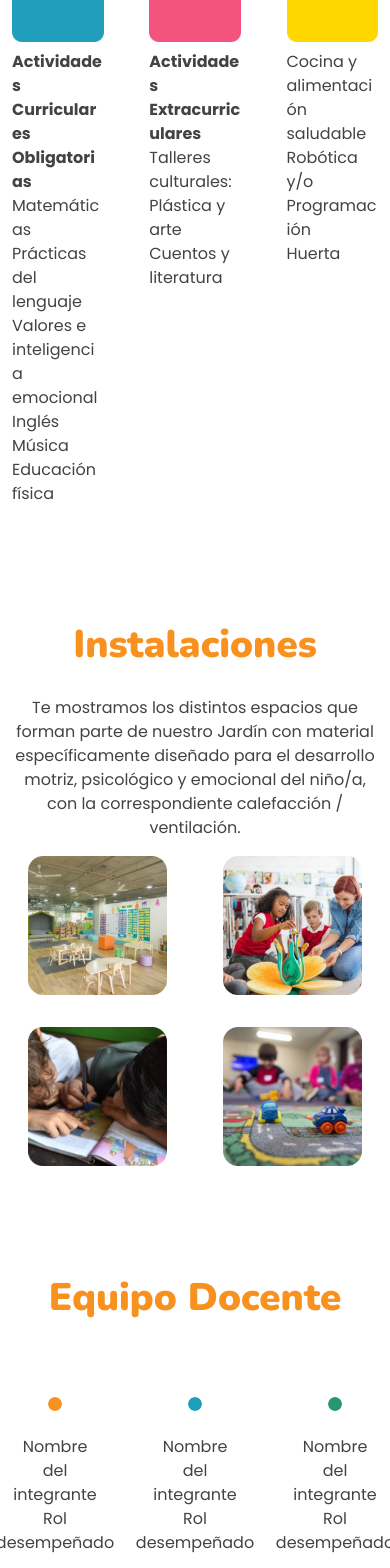
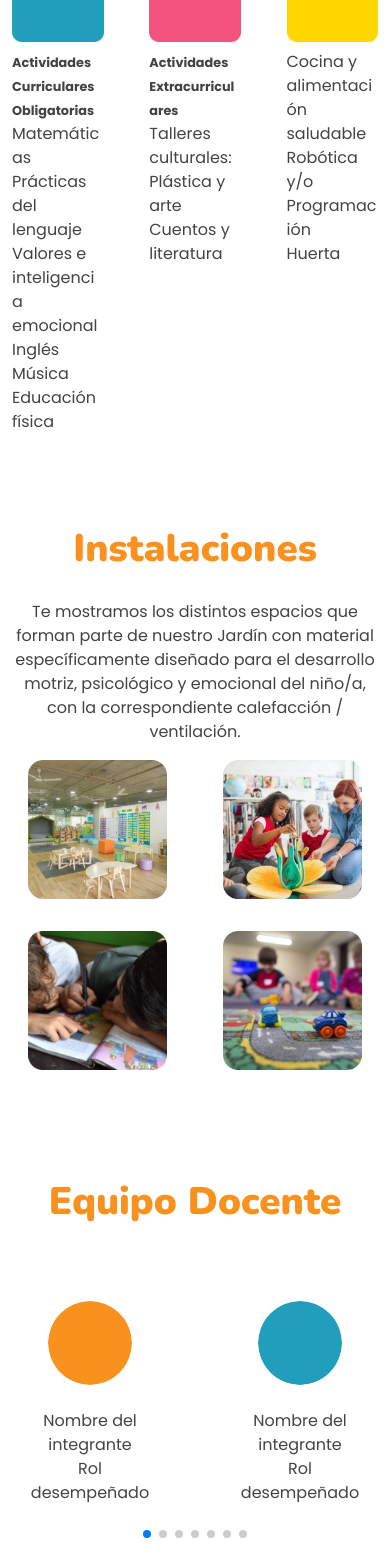
Before and after one commit to AndresBoni/Jardin-Burbujas-De-Algodon-Website, a React (Vite) app in the folder frontend/: page / in a window 390 px wide. Shown: the part 1820-3388 px from the top of the page. Built offline with nearby package versions, Linux system fonts and the light colour scheme; a web font is replaced by a local one.

Commit message:
arreglo margin overflow container

```diff
--- a/frontend/src/App.css
+++ b/frontend/src/App.css
@@ -64,7 +64,8 @@ a {
 }
 
 
-ul{
+ul, ol {
   list-style: none;
-
+  padding: 0;
+  margin: 0;
 }
--- a/frontend/src/components/Equipo.jsx
+++ b/frontend/src/components/Equipo.jsx
@@ -80,12 +80,23 @@ const Equipo = () => {
       <div className="row justify-content-center">
         {showDots ? (
           <Swiper
-            slidesPerView={3}
+            slidesPerView={2}
             spaceBetween={30}
             pagination={{
               clickable: true,
             }}
             modules={[Grid, Pagination]}
+            breakpoints={{
+              640: {
+                slidesPerView: 2,
+                spaceBetween: 20,
+              },
+              768: {
+                slidesPerView: 3,
+                spaceBetween: 40,
+              }
+
+            }}
           >
             {equipo.map((docente, index) => (
               <SwiperSlide key={index}>
--- a/frontend/src/components/Programas.jsx
+++ b/frontend/src/components/Programas.jsx
@@ -34,32 +34,37 @@ const Programas = () => {
         <div className="col-lg-8 d-flex justify-content-between justify-content-lg-evenly">
           <div className="col-3">
             <img src={imgRectangleTeal} className="img-fluid mb-2" alt="" />
-            <b>Actividades Curriculares Obligatorias</b>
-            <br />
-            Matemáticas <br />
-            Prácticas del lenguaje <br />
-            Valores e inteligencia emocional<br />
-            Inglés <br />
-            Música <br />
-            Educación física<br />
-            <br />
+            <span className="titulo-actividades">
+              Actividades Curriculares Obligatorias
+            </span>
+            <ul>
+              <li>Matemáticas</li>
+              <li>Prácticas del lenguaje</li>
+              <li>Valores e inteligencia emocional</li>
+              <li>Inglés </li>
+              <li>Música</li>
+              <li>Educación física</li>
+            </ul>
           </div>
           <div className="col-3">
             <img src={imgRectanglePink} className="img-fluid mb-2" alt="" />
-            <b>Actividades Extracurriculares</b>
-            <br />
-            Talleres culturales:<br />
-            Plástica y arte <br />
-            Cuentos y literatura<br />
+            <span className="titulo-actividades">
+              Actividades Extracurriculares
+            </span>
+            <ul>
+              <li>Talleres culturales:</li>
 
+              <li>Plástica y arte </li>
+              <li>Cuentos y literatura</li>
+            </ul>
           </div>
           <div className="col-3">
             <img src={imgRectangleYellow} className="img-fluid mb-2" alt="" />
-            <br />
-            Cocina y alimentación saludable<br />
-            Robótica y/o Programación<br />
-            Huerta<br />
-
+            <ul>
+              <li>Cocina y alimentación saludable</li>
+              <li>Robótica y/o Programación</li>
+              <li>Huerta</li>
+            </ul>
           </div>
         </div>
       </div>
--- a/frontend/src/components/styles/Programas.css
+++ b/frontend/src/components/styles/Programas.css
@@ -4,12 +4,7 @@
   border-radius: 25;
 }
 
-.encabezado-texto-programas {
-  color: var(--teal);
-  font-size: 1.6rem;
-  font-weight: 700;
+.titulo-actividades{
+  font-size: 0.8rem;
+  font-weight: bold;
 }
-
-.texto-programas {
-  font-size: 0.8rem;
-}
--- a/frontend/src/components/styles/Slider.css
+++ b/frontend/src/components/styles/Slider.css
@@ -2,7 +2,7 @@
 .swiper-container {
   position: relative;
   width: 100%;
-  padding: 0 30px;
+  padding: 0 50px;
   display: flex;
 }
 
@@ -17,14 +17,6 @@
   align-items: center;
 }
 
-.swiper-button-prev {
-  left: -10px;
-}
-
-.swiper-button-next {
-  right: -10px;
-}
-
 .swiper-button-disabled {
   display: none;
   cursor: not-allowed;
```
Also changed, not shown: frontend/src/assets/img-ninos.png.
